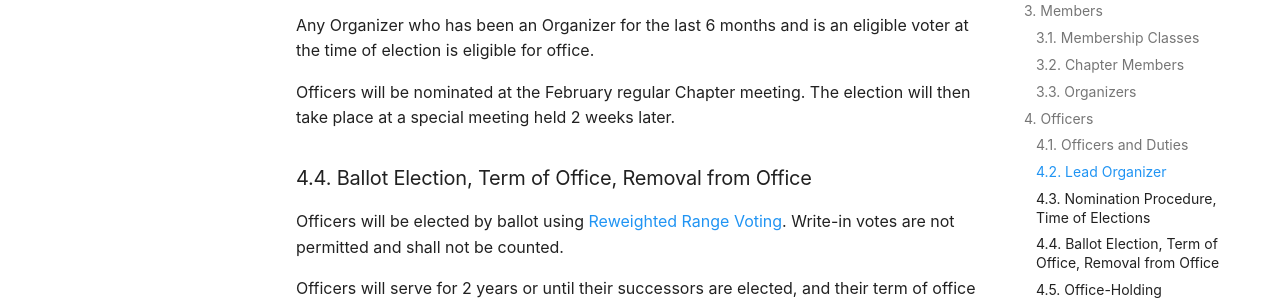
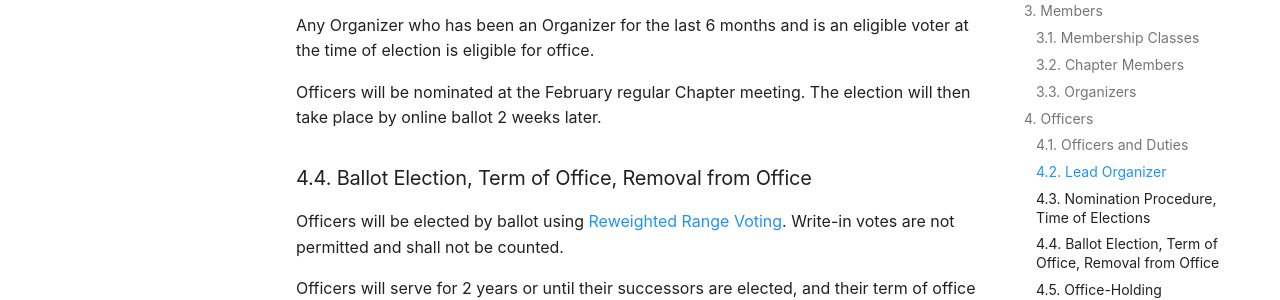
Before and after one commit to dxe/dxesf-docs, an MkDocs documentation site: the page built from docs/index.md, in a window 1280 px wide and 900 px high, scrolled down 2027 px. Shown: the part 178-478 px from the top of the window. Built offline with MkDocs 1.6.1 and Material for MkDocs 9.7.7, drawn with Linux system fonts in a browser that asks for light colours; some web fonts are replaced; comment, search, counter and statistics services are not loaded.

Commit message:
content(bylaws): elections online instead of in meeting (#39)

```diff
--- a/docs/index.md
+++ b/docs/index.md
@@ -63,7 +63,7 @@ Chapter meeting.
 Any Organizer who has been an Organizer for the last 6 months and is an eligible voter at the time of election is eligible for office.
 
 Officers will be nominated at the February regular Chapter meeting.
-The election will then take place at a special meeting held 2 weeks later.
+The election will then take place by online ballot 2 weeks later.
 
 ### 4.4. Ballot Election, Term of Office, Removal from Office
 
```
